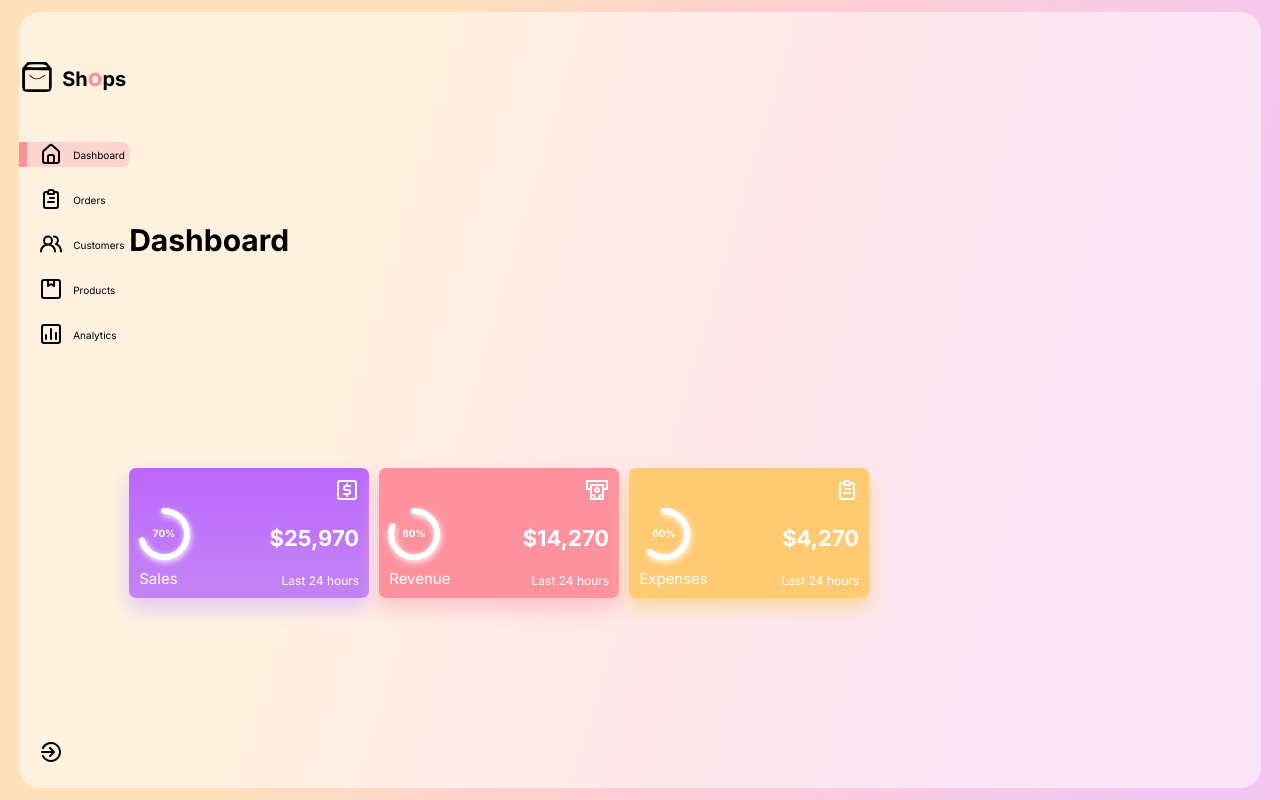
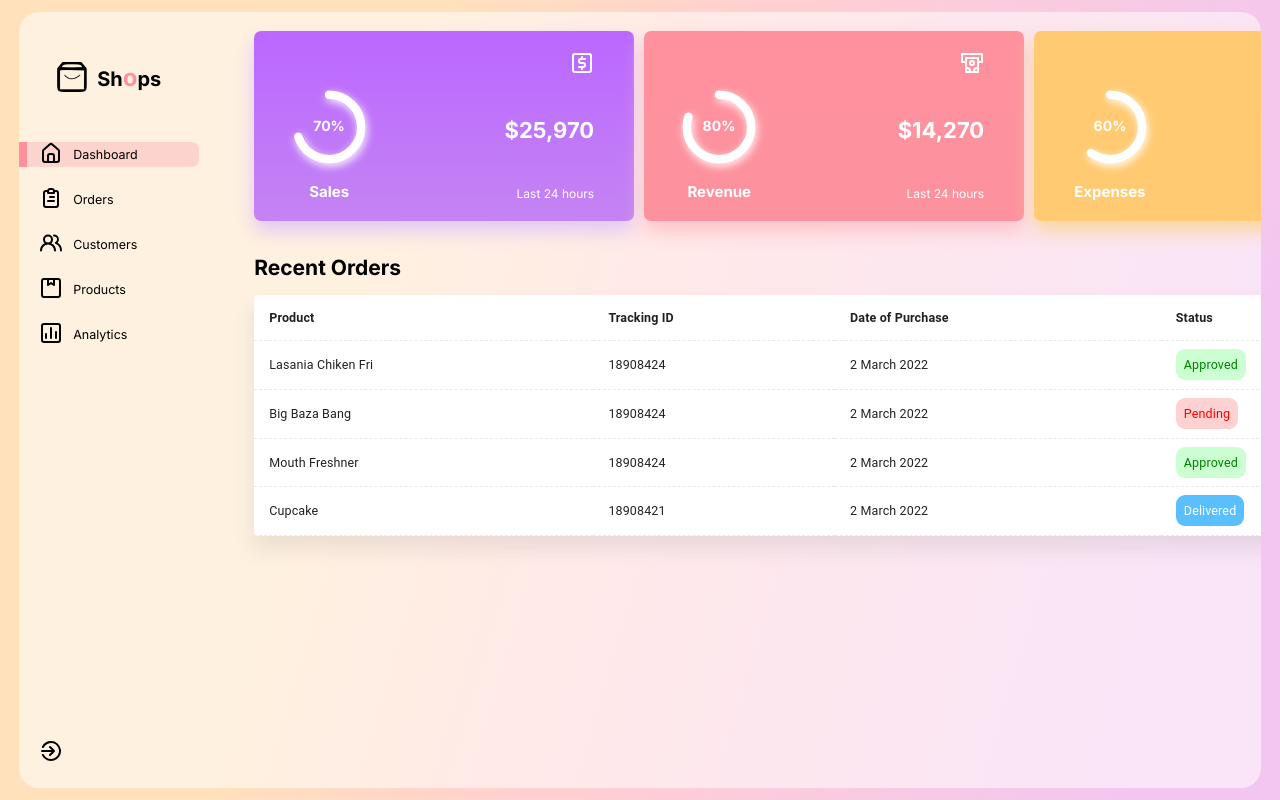
Before and after one commit to kp1129/react-dashboard, a React (Create React App) app in the folder dash/: page / in a window 1280 px wide. Built offline with nearby package versions, Linux system fonts and the light colour scheme; the HTML template or start-up script is replaced by a standard one.

Commit message:
add material ui, add mui table, update styles

```diff
--- a/dash/package.json
+++ b/dash/package.json
@@ -3,7 +3,10 @@
   "version": "0.1.0",
   "private": true,
   "dependencies": {
+    "@emotion/react": "^11.9.0",
+    "@emotion/styled": "^11.8.1",
     "@iconscout/react-unicons": "^1.1.6",
+    "@mui/material": "^5.8.3",
     "@testing-library/jest-dom": "^5.16.4",
     "@testing-library/react": "^13.3.0",
     "@testing-library/user-event": "^13.5.0",
--- a/dash/src/App.css
+++ b/dash/src/App.css
@@ -20,5 +20,15 @@
   border-radius: 2rem;
   background-color: rgba(255, 255, 255, 0.54);
   overflow: hidden;
-  grid-template-columns: 11rem auto 20rem;
+  grid-template-columns: 18rem auto 40rem;
 }
+
+h1 {
+  font-weight: bold;
+  font-size: 3rem;
+}
+
+h2 {
+  font-weight: bold;
+  font-size: 2.1rem;
+}
--- a/dash/src/components/Card/Card.css
+++ b/dash/src/components/Card/Card.css
@@ -1,13 +1,13 @@
 .compact-card {
     display: flex;
     /* flex: 1; */
-    height: 11rem !important;
-    width: 22rem;
+    height: 15rem !important;
+    width: 30rem;
     border-radius: 0.7rem;
     color: #fff;
     position: relative;
     cursor: pointer;
-    padding: 1rem;
+    padding: 2rem 4rem;
 }
 
 .compact-card:hover {
@@ -18,13 +18,12 @@
     display: flex;
     flex-direction: column;
     justify-content: flex-end;
-    /* align-items: center; */
+    align-items: center;
     gap: 1rem;
-    flex: 1;
 }
 
 .CircularProgressbar {
-    width: 5rem !important;
+    width: 7rem !important;
     overflow: visible;
 }
 
@@ -44,10 +43,11 @@
     font-weight: bold;
 }
 
-/* .radial-bar>span {
+.radial-bar>span {
     font-size: 1.5rem;
     font-weight: bold;
-} */
+    margin-top: 1rem;
+}
 
 .card-info {
     display: flex;
@@ -55,6 +55,7 @@
     flex-direction: column;
     justify-content: space-between;
     align-items: flex-end;
+
 }
 
 .card-info>span:nth-child(2) {
@@ -69,9 +70,9 @@
 .expanded-card {
     position: absolute;
     width: 60%;
-    height: 70vh;
+    height: 60vh;
     z-index: 9;
-    left: 13rem;
+    left: 14%;
     border-radius: 1rem;
     display: flex;
     flex-direction: column;
@@ -99,5 +100,5 @@
 }
 
 .expanded-chart {
-    width: 70%;
+    width: 60%;
 }
--- a/dash/src/components/CardContainer/CardContainer.css
+++ b/dash/src/components/CardContainer/CardContainer.css
@@ -1,5 +1,6 @@
 .card-container {
     display: flex;
+    justify-content: space-between;
     gap: 1rem;
     width: 100%;
 }
--- a/dash/src/components/MainDash/MainDash.css
+++ b/dash/src/components/MainDash/MainDash.css
@@ -2,9 +2,7 @@
     display: flex;
     flex-direction: column;
     justify-content: space-evenly;
+    height: 70%;
+    margin-left: 1.5rem;
+    padding: 0 4rem;
 }
-
-.main-dash>h1 {
-    font-weight: bold;
-    font-size: 3rem;
-}
--- a/dash/src/components/MainDash/MainDash.js
+++ b/dash/src/components/MainDash/MainDash.js
@@ -1,16 +1,16 @@
 import React from 'react'
 import CardContainer from '../CardContainer/CardContainer'
+import Table from '../Table/Table'
 import './MainDash.css'
 
 function MainDash() {
   return (
     <div className='main-dash'>
-        <h1>Dashboard</h1>
-
-        {/* cards */}
+        {/* info cards */}
         <CardContainer />
 
         {/* recent orders */}
+        <Table />
     </div>
   )
 }
--- a/dash/src/components/Sidebar/Sidebar.css
+++ b/dash/src/components/Sidebar/Sidebar.css
@@ -42,7 +42,7 @@
     margin-left: 2rem;
     position: relative;
     transition: all 300ms ease;
-    font-size: 1rem;
+    font-size: 1.25rem;
     border-radius: 0.7rem;
 }
 
--- /dev/null
+++ b/dash/src/components/Table/Table.css
@@ -0,0 +1,26 @@
+.MuiTableRow-root>* {
+    padding: 1.5rem !important;
+}
+
+.MuiTableRow-root.MuiTableRow-head>* {
+    font-weight: bold !important;
+    font-size: 1.25rem;
+}
+
+.table td, th {
+    border-bottom: 1px dashed rgb(234, 234, 234) !important;
+    font-size: 1.25rem !important;
+}
+
+.table>h2 {
+    margin: 1.5rem 0;
+}
+
+.table:first-child {
+    border-radius: 0.7rem !important;
+}
+
+.status {
+    padding: 8px;
+    border-radius: 9px;
+}
--- /dev/null
+++ b/dash/src/components/Table/Table.js
@@ -0,0 +1,84 @@
+import * as React from 'react';
+import Table from '@mui/material/Table';
+import TableBody from '@mui/material/TableBody';
+import TableCell from '@mui/material/TableCell';
+import TableContainer from '@mui/material/TableContainer';
+import TableHead from '@mui/material/TableHead';
+import TableRow from '@mui/material/TableRow';
+import Paper from '@mui/material/Paper';
+
+import './Table.css';
+
+function createData(name, trackingId, date, status) {
+    return { name, trackingId, date, status };
+}
+
+const rows = [
+    createData("Lasania Chiken Fri", 18908424, "2 March 2022", "Approved"),
+    createData("Big Baza Bang ", 18908424, "2 March 2022", "Pending"),
+    createData("Mouth Freshner", 18908424, "2 March 2022", "Approved"),
+    createData("Cupcake", 18908421, "2 March 2022", "Delivered"),
+];
+
+// custom table background styles for at-a-glance status update
+const makeStyle = (status) => {
+    if (status === "Approved") {
+        return {
+            background: 'rgb(145 254 159 /47%)',
+            color: 'green',
+        }
+    } else if (status === "Pending") {
+        return {
+            background: '#ffadad8f',
+            color: 'red',
+        }
+    } else {
+        return {
+            background: '#59bfff',
+            color: '#fff'
+        }
+    }
+}
+
+export default function BasicTable() {
+  return (
+      <div className='table'>
+        <h2>Recent Orders</h2>
+        <TableContainer component={Paper}
+            style={{
+                boxShadow: "0px 13px 20px 0px #80808029"
+            }}
+        >
+            <Table sx={{ minWidth: 650 }} aria-label="simple table">
+                <TableHead>
+                    <TableRow>
+                        <TableCell>Product</TableCell>
+                        <TableCell align="left">Tracking ID</TableCell>
+                        <TableCell align="left">Date of Purchase</TableCell>
+                        <TableCell align="left">Status</TableCell>
+                    </TableRow>
+                </TableHead>
+                <TableBody>
+                    {rows.map((row) => (
+                    <TableRow
+                    key={row.name}
+                    sx={{ '&:last-child td, &:last-child th': { border: 0 } }}
+                    >
+                        <TableCell component="th" scope="row">
+                            {row.name}
+                        </TableCell>
+                        <TableCell align="left">{row.trackingId}</TableCell>
+                        <TableCell align="left">{row.date}</TableCell>
+                        <TableCell align="left">
+                            <span className='status' style={makeStyle(row.status)}>
+                                {row.status}
+                            </span>
+                        </TableCell>
+                    </TableRow>
+                    ))}
+                </TableBody>
+            </Table>
+        </TableContainer>
+    </div>
+  );
+}
```
Also changed, not shown: 1 other file (tests, documents, lock files or other folders).
